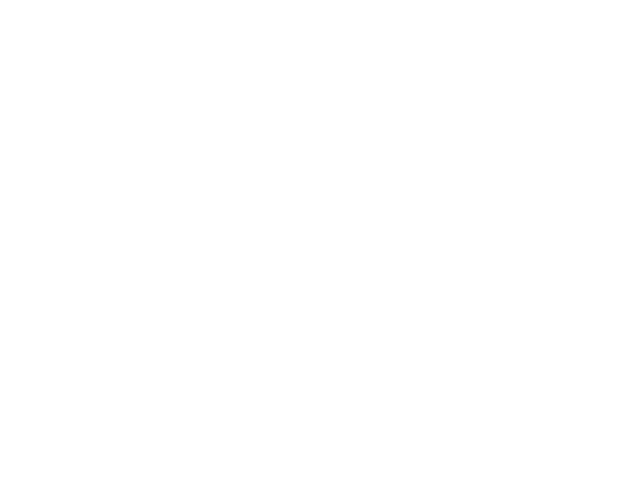
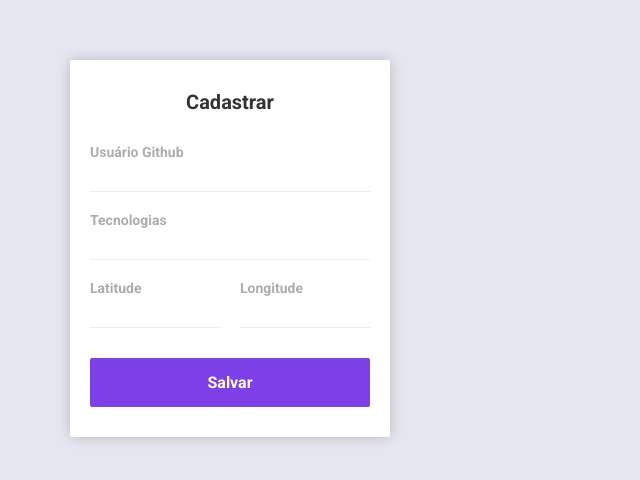
Before and after one commit to bragafabricio/BuscaDev, a React (Create React App) app in the folder web/: page / in a window 1280 px wide. Shown: the top 480 px of the page, without its empty margins (0-640 px from the left). Built offline with nearby package versions, Linux system fonts and the light colour scheme.

Commit message:
Estilização da área de Cadastro

```diff
--- /dev/null
+++ b/web/src/App.css
@@ -0,0 +1,9 @@
+#app {
+    max-width: 1200px;
+    margin: 0 auto;
+    padding: 60px 30px;
+
+    display: flex;
+    flex-direction: row;
+    align-items: flex-start;
+}
--- a/web/src/App.js
+++ b/web/src/App.js
@@ -1,14 +1,49 @@
 import React from 'react';
 
+import './global.css';
+import './App.css';
+import './Sidebar.css';
 // Componente: Bloco isolado de HTML, CSS e JS, o qual não intefere no restante da aplicação / Função que retorna um conteudo HTML ou CSS
 // Propriedade: Informações que um componente PAI passa para o componente FILHO / O mesmo que o Atributo em HTML
 // Estado: Informações mantidas pelo componente (Lembrar: imutabilidade)
 
 function App() {
   return (
-    <>
+    <div id="app">
+      <aside>
+        <strong>Cadastrar</strong>
+        <form>
+          <div class="input-block">
+            <label htmlFor="github_username">Usuário Github</label>
+            <input name="github_username" id="username_github" required />
+          </div>
 
-    </>
+          <div class="input-block">
+            <label htmlFor="techs">Tecnologias</label>
+            <input name="techs" id="techs" required />
+          </div>
+
+          <div className="input-group">
+            <div class="input-block">
+              <label htmlFor="latitude">Latitude</label>
+              <input name="latitude" id="latitude" required />
+            </div>
+
+            <div class="input-block">
+              <label htmlFor="longitude">Longitude</label>
+              <input name="longitude" id="longitude" required />
+            </div>
+          </div>
+
+          <button type="submit">Salvar</button>
+        </form>
+      </aside>
+      <main>
+
+      </main>
+
+    </div>
+
   );
 }
 
--- /dev/null
+++ b/web/src/Sidebar.css
@@ -0,0 +1,67 @@
+aside {
+    width: 320px;
+    background: #FFF;
+    box-shadow: 0 0 14px 0 rgba(0, 0, 0, 0.2);
+    border-radius: 2px;
+    padding: 30px 20px;
+}
+
+aside strong {
+    font-size: 20px;
+    text-align: center;
+    display: block;
+    color: #333;
+}
+
+aside form {
+    margin-top: 30px;
+}
+
+aside form .input-block + .input-block {
+    margin-top: 20px;
+}
+
+aside form .input-group {
+    margin-top: 20px;
+    display: grid;
+    gap: 20px;
+    grid-template-columns: 1fr 1fr;
+}
+
+aside form .input-group .input-block {
+    margin-top: 0;
+}
+
+aside form .input-block label {
+    color: #ACACAC;
+    font-size: 14px;
+    font-weight: bold;
+    display: block;
+}
+
+aside form .input-block input {
+    width: 100%;
+    height: 32px;
+    font-size: 14px;
+    color: #666;
+    border: 0;
+    border-bottom: 1px solid #eee;
+}
+
+aside form button[type=submit] {
+    width: 100%;
+    border: 0;
+    margin-top:30px;
+    background: #7d40e7;
+    border-radius: 2px;
+    padding: 15px 20px;
+    font-size: 16px;
+    font-weight: bold;
+    color: #fff;
+    cursor: pointer;
+    transition: background 0.5s;
+}
+
+aside form button[type=submit]:hover {
+    background: #6931ca;
+}
--- /dev/null
+++ b/web/src/global.css
@@ -0,0 +1,21 @@
+@import url('https://fonts.googleapis.com/css?family=Roboto:400,700&display=swap');
+
+* {
+    margin: 0;
+    padding: 0;
+    outline: 0;
+    box-sizing: border-box;
+}
+
+html, body, #root {
+    height: 100%;
+}
+
+body{
+    background: #E5E6F0;
+    -webkit-font-smoothing: antialiased;
+}
+
+body, input, button {
+    font-family: Roboto, sans-serif;
+}
```
Also changed, not shown: web/src/Main.css (added).
